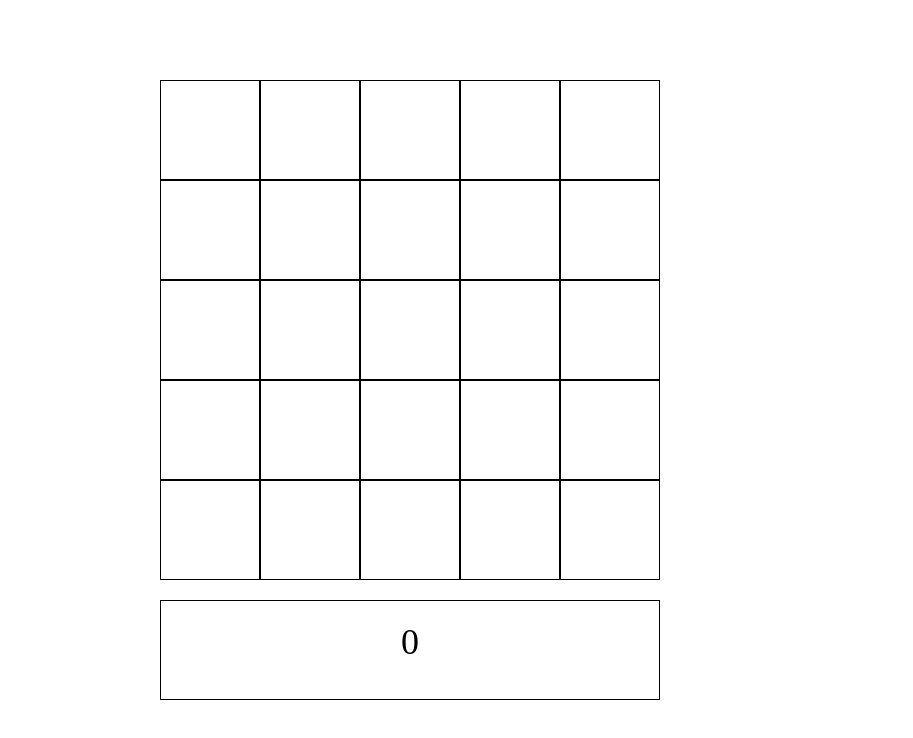
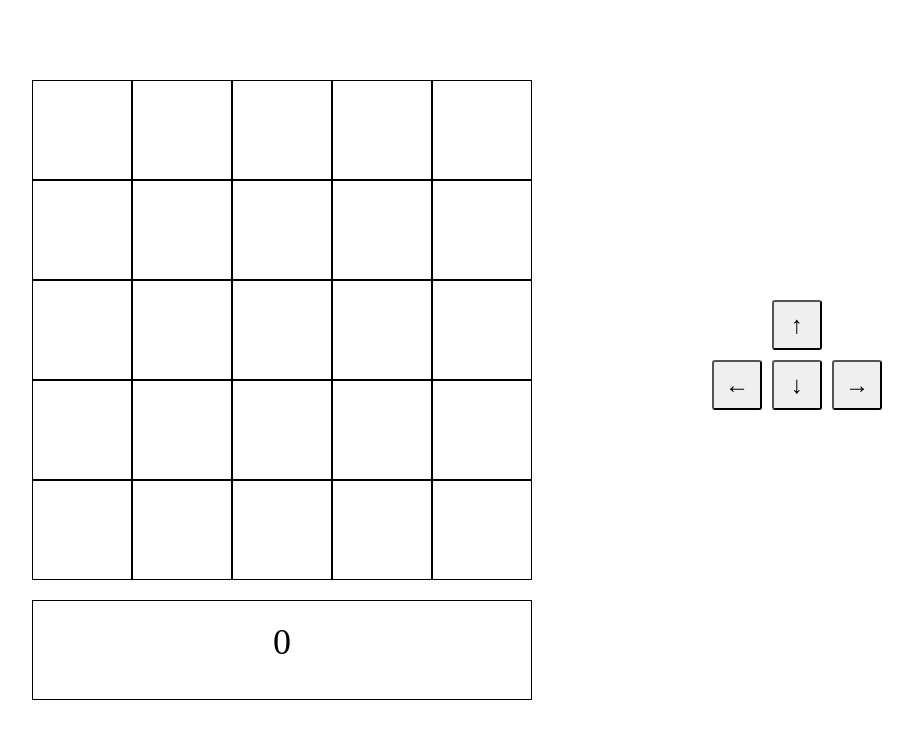
Before and after one commit to GGo3/taskChallenge, a plain HTML site: page index.html in a window 1280 px wide. Shown: the whole page, without its empty margins (96-1009 px from the left). Drawn offline with Linux system fonts and the light colour scheme.

Commit message:
added buttons top right left bottom

```diff
--- a/index.html
+++ b/index.html
@@ -8,6 +8,14 @@
 </head>
   <body>
     <div class="main"></div>
+    <div class="move-btns">
+      <div class="btns-inner">
+        <button class="btns forward">&#8593</button>
+        <button class="btns left">&#8592</button>
+        <button class="btns backward">&#8595</button>
+        <button class="btns right">&#8594</button>
+      </div>
+    </div>
     <script type="text/javascript" src="./js/main.js"></script>
   </body>
 </html>
--- a/js/main.js
+++ b/js/main.js
@@ -57,3 +57,5 @@ const createBoard = (arrBoard) => {
 };
 
 createBoard(boardColumns);
+
+// 5) покажи на странице 4 кнопки-стрелки: "вверх", "вниз", "влево", "вправо"
--- a/styles/main.scss
+++ b/styles/main.scss
@@ -7,13 +7,49 @@ html{
 .main {
   position: absolute;
   top: 10%;
-  left: 20%;
+  left: 10%;
   width: 500px;
   height: 500px;
   display: flex;
   flex-wrap: wrap;
 }
+.move-btns {
+  position: absolute;
+  top: 35%;
+  left: 60%;
+  width: 200px;
+  height: 200px;
+}
+.btns-inner{
+  position: relative;
+  width: 200px;
+  height: 200px;
 
+}
+.btns{
+  display: block;
+  width: 50px;
+  height: 50px;
+  border-radius: 3px;
+  font-size: 24px;
+  position: absolute;
+}
+.forward{
+  top: 10%;
+  left: 50%;
+}
+.backward{
+  top: 40%;
+  left: 50%;
+}
+.left{
+  top: 40%;
+  left: 20%;
+}
+.right{
+  top: 40%;
+  left: 80%;
+}
 
 .defolts_cells {
   width: 100px;
```
Also changed, not shown: styles/main.css, 1 other file.
